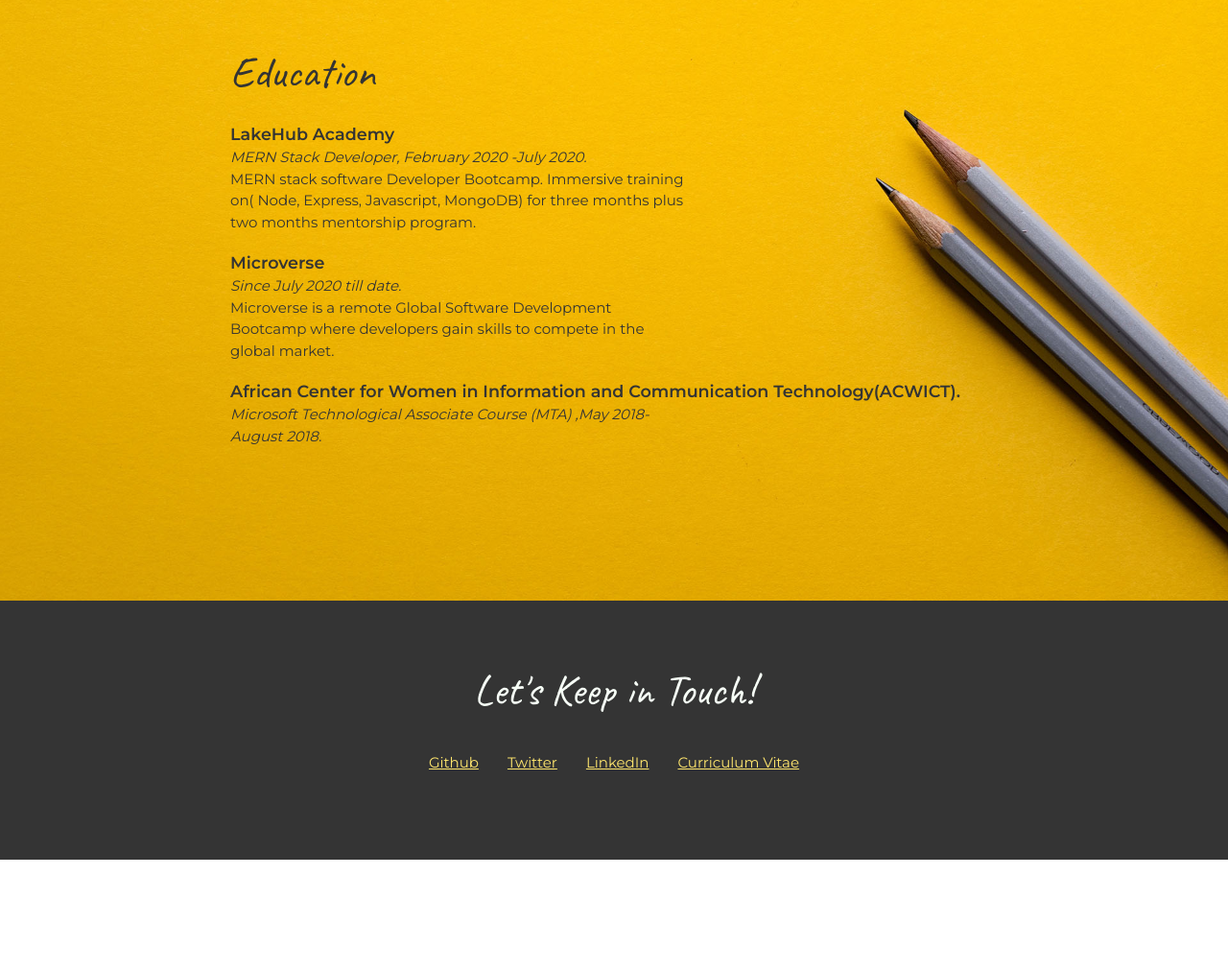
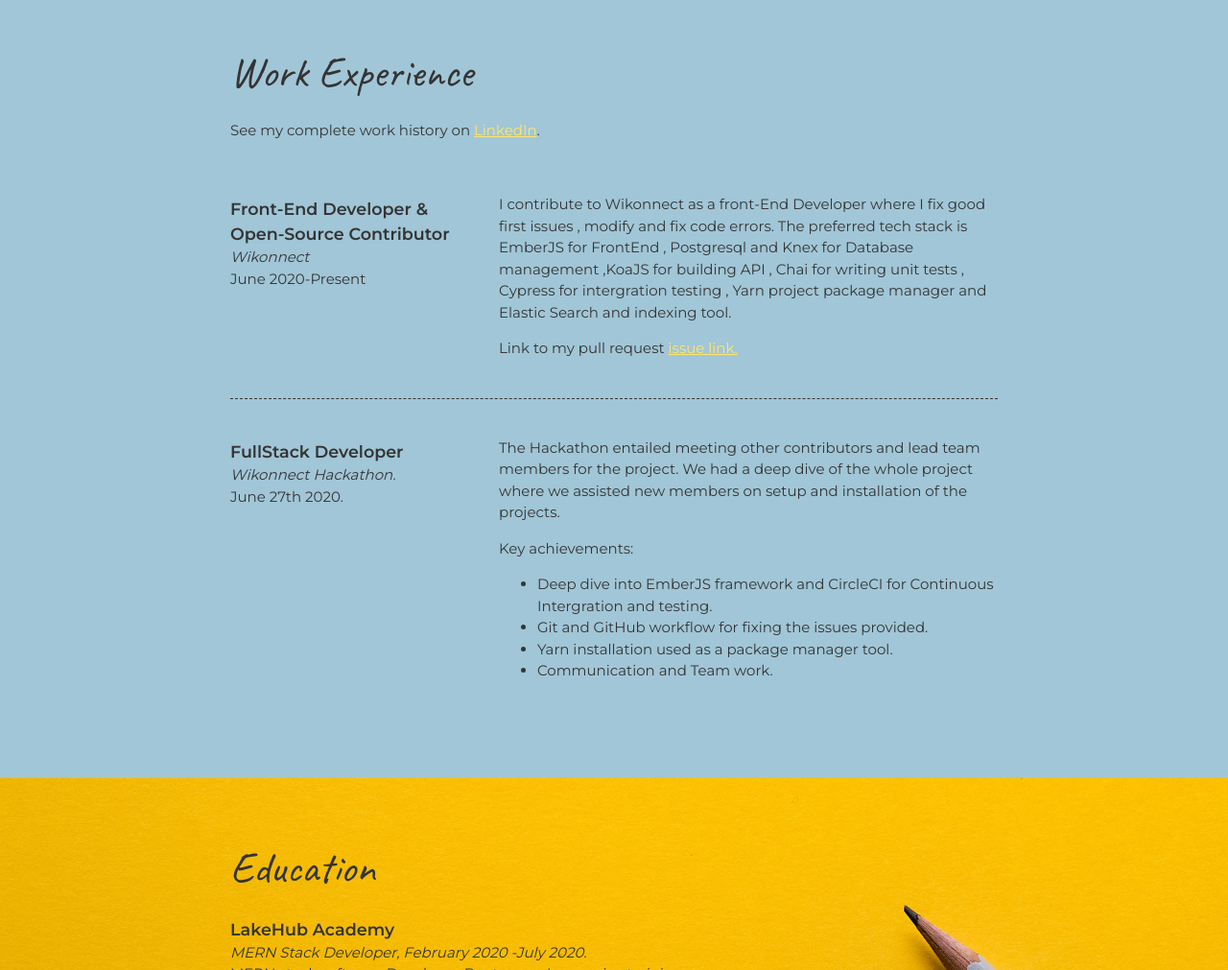
Before and after one commit to IjayAbby/Personal-Portfolio, a plain HTML site: page index.html in a window 1280 px wide. Shown: the part 1357-2368 px from the top of the page at 96% size. Before the commit the page ends 2253 px from the top, so only its background shows below. Drawn offline with Linux system fonts and the light colour scheme.

Commit message:
add work-experience

```diff
--- a/index.html
+++ b/index.html
@@ -52,6 +52,46 @@
       </section>
 
 
+      <!-- ***********************  WORK EXPERIENCE  *********************** -->
+      <section class="work-experience item-details">
+        <div class="content-wrap divider">
+          <h2>Work Experience</h2>
+          <p>See my complete work history on <a href="https://www.linkedin.com/in/ijayabby4/">LinkedIn</a>.</p>
+
+          <!-- Job 1 -->
+          <section class="job-item">
+            <div class="job-details">
+              <h3>Front-End Developer & Open-Source Contributor</h3>
+              <p>Wikonnect</p>
+              <p>June 2020-Present</p>
+            </div>
+            <div class="job-summary">
+              <p>I contribute to Wikonnect as a front-End Developer where I fix good first issues , modify and fix code errors. The preferred tech stack is EmberJS for FrontEnd , Postgresql and Knex for Database management ,KoaJS for building API , Chai for writing unit tests , Cypress for intergration testing , Yarn project package manager and Elastic Search and indexing tool.  </p>
+              <p>Link to my pull request <a href="https://github.com/tunapanda/wikonnect/pull/317">issue link.</a></p>
+            </div>
+          </section>
+
+          <!-- Job 2 -->
+          <section class="job-item">
+            <div class="job-details">
+              <h3>FullStack Developer</h3>
+              <p>Wikonnect Hackathon.</p>
+              <p>June 27th 2020.</p>
+            </div>
+            <div class="job-details">
+              <p>The Hackathon entailed meeting other contributors and lead team members for the project. We had a deep dive of the whole project where we assisted new members on setup and installation of the projects.</p>
+              <p>Key achievements:</p>
+              <ul>
+                <li>Deep dive into EmberJS framework and CircleCI for Continuous Intergration and testing.</li>
+                <li>Git and GitHub workflow for fixing the issues provided.</li>
+                <li>Yarn installation used as a package manager tool.</li>
+                <li>Communication and Team work.</li>
+              </ul>
+            </div>
+          </section>
+        </div>
+      </section>
+
       <!-- ******************  EDUCATION & CERTIFICATIONS ****************** -->
       <section class="education item-details">
         <div class="content-wrap">
```
